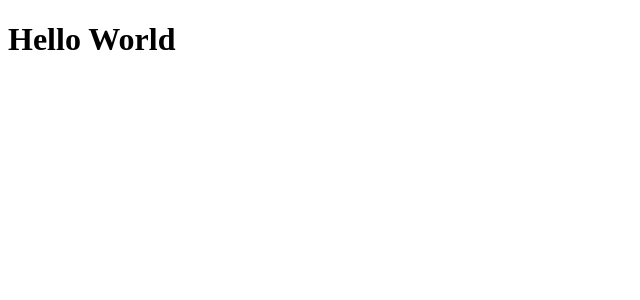
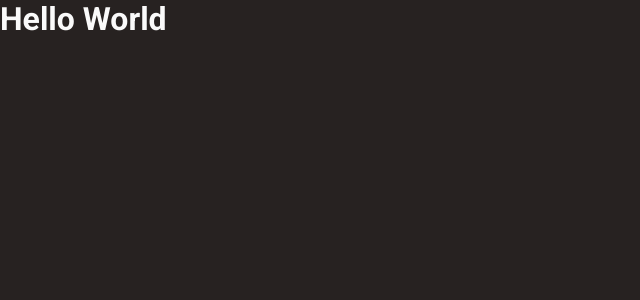
Before and after one commit to SidneyRoberto9/coffee-delivery, a React (Vite) app: page / in a window 1280 px wide. Shown: the top 300 px of the page, without its empty margins (0-640 px from the left). Built offline with nearby package versions, Linux system fonts and the light colour scheme.

Commit message:
💄 style: Config default theme with styled component

```diff
--- a/src/App.tsx
+++ b/src/App.tsx
@@ -1,9 +1,13 @@
-function App() {
+import { ThemeProvider } from "styled-components";
+
+import { GlobalStyle } from "./styles/global";
+import { defaultTheme } from "./styles/themes/default";
+
+export function App() {
   return (
-    <>
+    <ThemeProvider theme={defaultTheme}>
       <h1>Hello World</h1>
-    </>
+      <GlobalStyle />
+    </ThemeProvider>
   )
 }
-
-export default App
--- a/src/main.tsx
+++ b/src/main.tsx
@@ -1,7 +1,7 @@
 import React from "react";
 import ReactDOM from "react-dom/client";
 
-import App from "./App";
+import { App } from "./App";
 
 ReactDOM.createRoot(document.getElementById('root') as HTMLElement).render(
   <React.StrictMode>
--- /dev/null
+++ b/src/styles/global.ts
@@ -0,0 +1,28 @@
+import { createGlobalStyle } from "styled-components";
+
+export const GlobalStyle = createGlobalStyle`
+    * {
+        margin: 0;
+        padding: 0;
+        box-sizing: border-box;
+    }
+
+    :focus {
+        outline: 0;
+        box-shadow: 0 0 0 2px  ${({ theme }) => theme['purple-300']};
+    }
+
+    body {
+        background-color: ${({ theme }) => theme['gray-900']};
+        color:  ${({ theme }) => theme['gray-100']};
+        -webkit-font-smoothing: antialiased;
+    }
+
+    body, input, button, textarea {
+        font-family: "Roboto", sans-serif;
+        font-weight: 400;
+        font-size: 1rem;
+    }
+
+
+`
--- /dev/null
+++ b/src/styles/themes/default.ts
@@ -0,0 +1,21 @@
+export const defaultTheme = {
+  white: '#FFF',
+
+  'gray-100': '#FAFAFA',
+  'gray-200': '#F3F2F2',
+  'gray-300': '#EDEDED',
+  'gray-400': '#E6E5E5',
+  'gray-500': '#D7D5D5',
+  'gray-600': '#8D8686',
+  'gray-700': '#574F4D',
+  'gray-800': '#403937',
+  'gray-900': '#272221',
+
+  'purple-100': '#EBE5F9',
+  'purple-300': '#8047F8',
+  'purple-500': '#4B2995',
+
+  'yellow-100': '#F1E9C9',
+  'yellow-300': '#DBAC2C',
+  'yellow-500': '#C47F17',
+}
```
Also changed, not shown: src/@types/styles.d.ts (added, +9 -0 lines).
